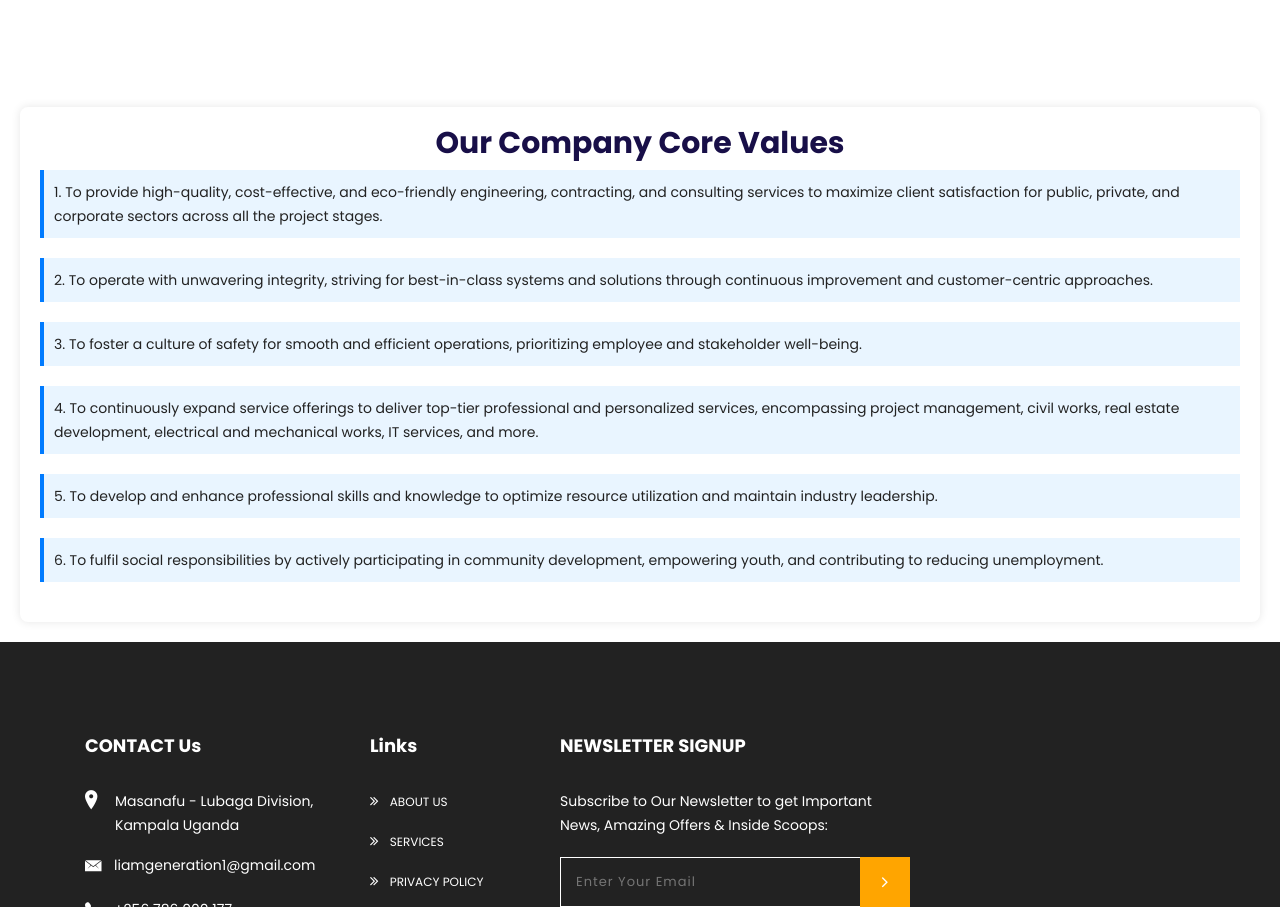
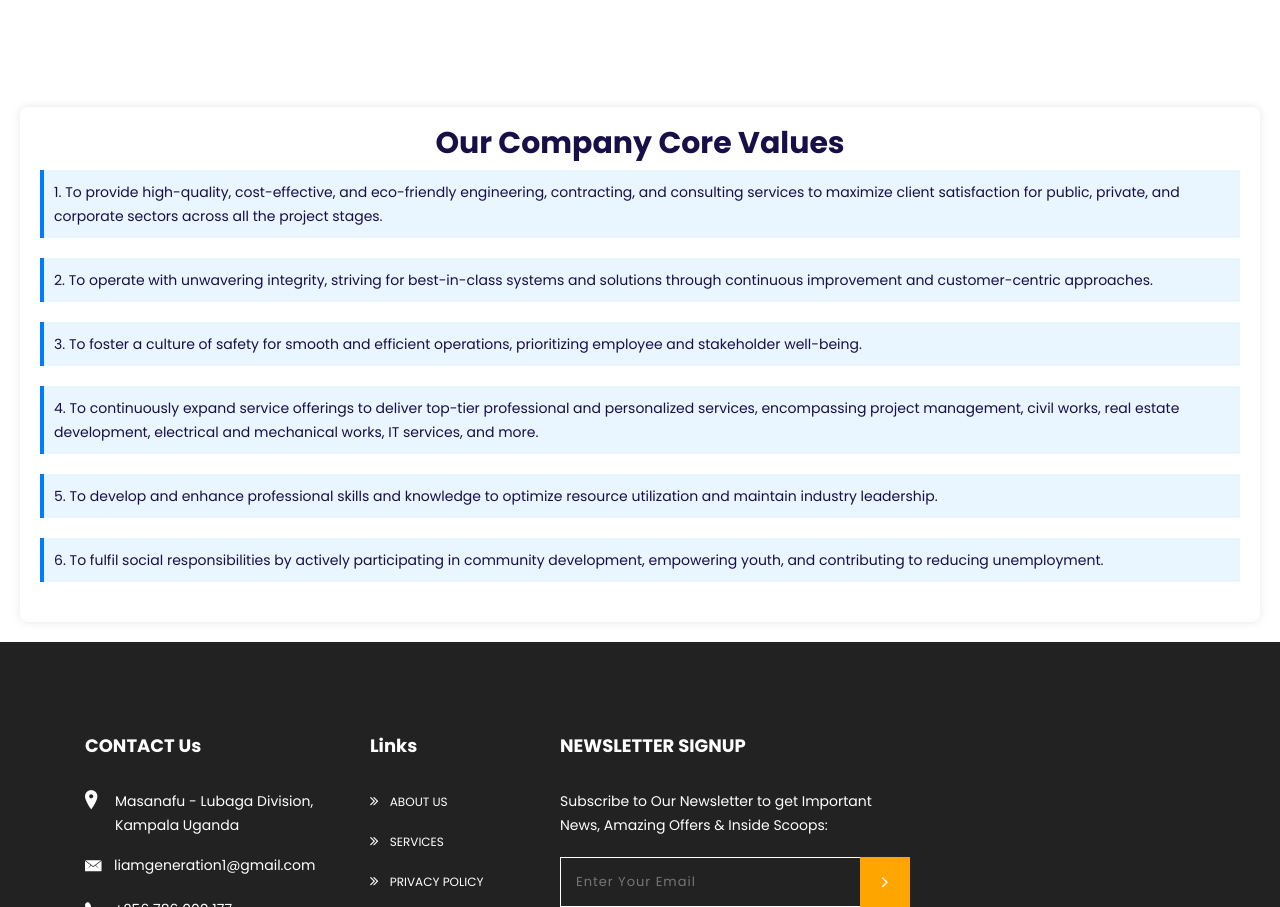
Before and after one commit to wedid256/wedid256.github.io, a plain HTML site: page about2.html in a window 1280 px wide. Shown: the part 2114-3021 px from the top of the page. Drawn offline with Linux system fonts and the light colour scheme; no server answers; files whose address does not match are found by name.

Commit message:
about2.html

```diff
--- a/about2.html
+++ b/about2.html
@@ -347,7 +347,7 @@
 				</div>
 			</section>
 
-			 <div class="core-values-section">
+			 <div class="core-values-section navyblue">
         <h2>Our Company Core Values</h2>
         <ul class="core-values-list">
             <li>
```
